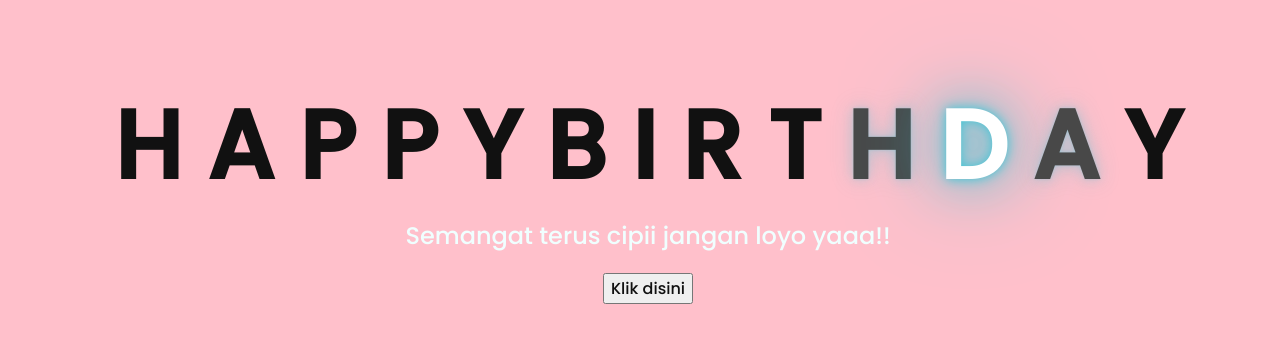
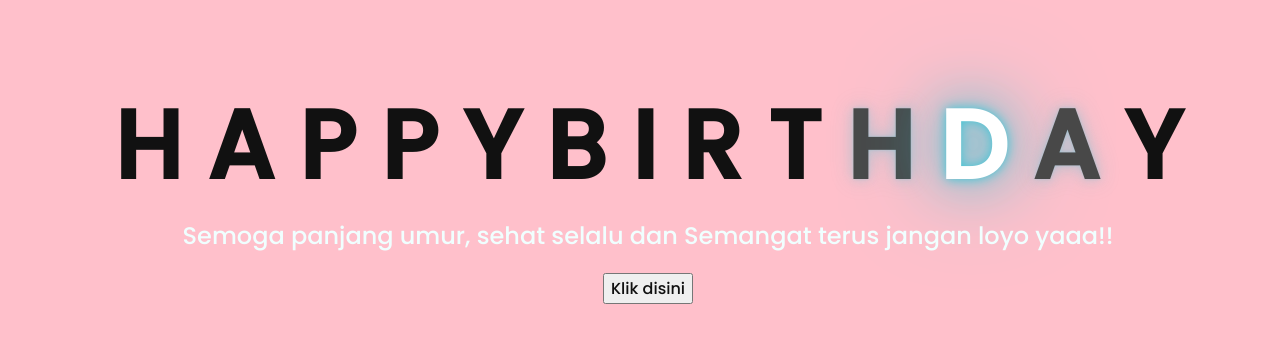
Before and after one commit to fahrijalalhadid/cipii, a plain HTML site: page index.html in a window 1280 px wide. Shown: the part 220-562 px from the top of the page. Drawn offline with Linux system fonts and the light colour scheme.

Commit message:
Update index.html

```diff
--- a/index.html
+++ b/index.html
@@ -26,7 +26,7 @@
         <span>Y</span>
     </div>
     <div class="description">
-        <span>Semangat terus cipii jangan loyo yaaa!!</span>
+        <span>Semoga panjang umur, sehat selalu dan Semangat terus jangan loyo yaaa!!</span>
     </div>
     <div class="button">
         <button>
```
